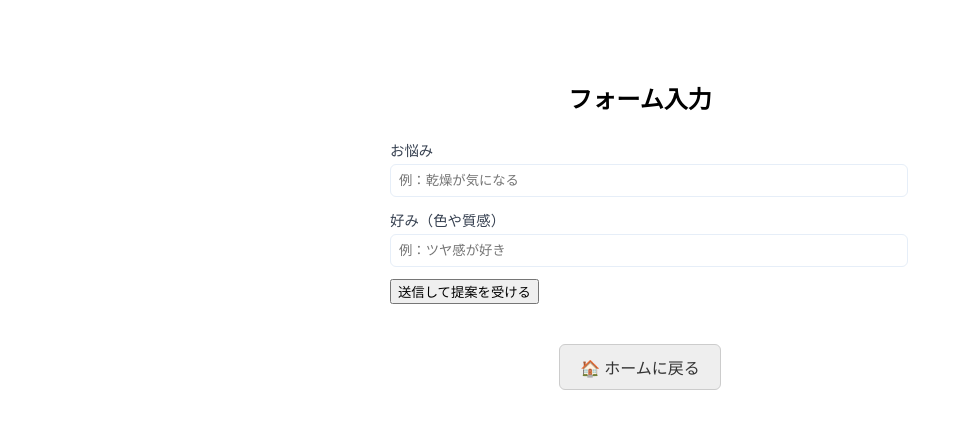
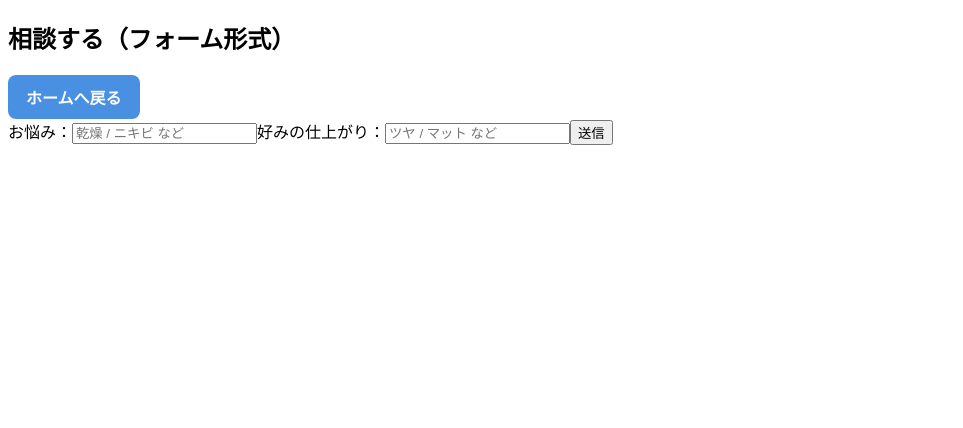
Before and after one commit to wotaku20021012-boop/n1, a Nuxt app: page /form in a window 1280 px wide. Shown: the top 428 px of the page, without its empty margins (0-963 px from the left). Built offline with nearby package versions, Linux system fonts and the light colour scheme.

Commit message:
バックエンドとのapi接続

```diff
--- a/app/pages/chat.vue
+++ b/app/pages/chat.vue
@@ -1,134 +1,98 @@
 <template>
   <div class="chat-panel">
-    <h2>相談する</h2>
+    <h2>相談する（チャット形式）</h2>
 
-    <div class="question-box" v-if="currentQuestion">
-      <p class="question">{{ currentQuestion.text }}</p>
+    <!-- 戻るボタン -->
+    <NuxtLink
+  to="/"
+  class="home-button"
+>
+  ホームへ戻る
+</NuxtLink>
+
+
+    <!-- 質問 -->
+    <div v-if="question">
+      <p>{{ question.text }}</p>
 
       <div class="choices">
-        <button
-          v-for="(choice, index) in currentQuestion.choices"
-          :key="index"
-          @click="selectChoice(choice.next)"
-        >
-          {{ choice.label }}
+        <button v-for="opt in options" :key="opt.id" @click="choose(opt)">
+          {{ opt.text }}
         </button>
       </div>
     </div>
 
-    <div v-else>
-      <p>あなたにおすすめの商品は「{{ result }}」です！ 🎉</p>
-      <button @click="reset">もう一度やる</button>
+    <!-- 結果 -->
+    <div v-else-if="result.length > 0">
+      <h3>おすすめ商品</h3>
+      <ul>
+        <li v-for="item in result" :key="item.id">
+          {{ item.name }}（{{ item.price }}円）
+        </li>
+      </ul>
+      <button @click="reset">もう一度</button>
     </div>
-
-    <!-- ▼ ここが追加した【ホームに戻るボタン】 -->
-    <div class="back-area">
-      <NuxtLink to="/" class="back-btn">🏠 ホームに戻る</NuxtLink>
-    </div>
-    <!-- ▲ ここまで追加 -->
   </div>
 </template>
 
 <script setup>
-import { ref, computed } from "vue";
+import { ref, onMounted } from "vue";
+import axios from "axios";
 
-// 質問データ
-const questions = [
-  {
-    id: 0,
-    text: "どんなジャンルの商品をお探しですか？",
-    choices: [
-      { label: "スキンケア", next: 1 },
-      { label: "メイク", next: 2 },
-    ],
-  },
-  {
-    id: 1,
-    text: "肌のタイプを教えてください",
-    choices: [
-      { label: "乾燥肌", next: "result1" },
-      { label: "脂性肌", next: "result2" },
-    ],
-  },
-  {
-    id: 2,
-    text: "どんな印象に見せたいですか？",
-    choices: [
-      { label: "ナチュラル", next: "result3" },
-      { label: "華やか", next: "result4" },
-    ],
-  },
-];
+const question = ref(null);
+const options = ref([]);
+const result = ref([]);
 
-const results = {
-  result1: "保湿クリーム",
-  result2: "皮脂コントロールローション",
-  result3: "ナチュラルメイクセット",
-  result4: "グロッシーメイクセット",
-};
+const API = "http://localhost:5215/api/chat";
 
-const currentIndex = ref(0);
-const result = ref(null);
+onMounted(() => loadQuestion(1));
 
-const currentQuestion = computed(() =>
-  typeof currentIndex.value === "number" ? questions[currentIndex.value] : null
-);
+async function loadQuestion(id) {
+  const res = await axios.get(`${API}/question/${id}`);
+  question.value = res.data.question;
+  options.value = res.data.options;
+}
 
-function selectChoice(next) {
-  if (typeof next === "string") {
-    result.value = results[next];
-    currentIndex.value = null;
+async function choose(opt) {
+  const res = await axios.get(
+    `${API}/next?questionId=${question.value.id}&optionId=${opt.id}`
+  );
+
+  if (res.data.nextQuestionId) {
+    loadQuestion(res.data.nextQuestionId);
   } else {
-    currentIndex.value = next;
+    result.value = res.data.result;
+    question.value = null;
   }
 }
 
 function reset() {
-  currentIndex.value = 0;
-  result.value = null;
+  result.value = [];
+  loadQuestion(1);
 }
 </script>
 
 <style scoped>
-.chat-panel {
-  max-width: 500px;
-  margin: auto;
-  padding: 20px;
-  text-align: center;
-}
-.question-box {
-  background: #f9fbfc;
-  border-radius: 8px;
-  padding: 16px;
+.back-btn {
+  padding: 6px 12px;
+  margin-bottom: 12px;
+  background: #ddd;
+  border-radius: 6px;
 }
 .choices button {
-  margin: 8px;
+  margin: 6px;
   padding: 8px 16px;
-  background: #e6f0ff;
-  border: 1px solid #b0c4de;
-  border-radius: 6px;
-  cursor: pointer;
-}
-.choices button:hover {
-  background: #d0e4ff;
 }
 
-/* ▼ 追加したスタイル */
-.back-area {
-  margin-top: 40px;
+.home-button {
+  display: inline-block;
+  padding: 10px 18px;
+  background: #4a90e2;
+  color: white;
+  border-radius: 8px;
+  text-align: center;
+  font-weight: bold;
+  text-decoration: none;
 }
 
-.back-btn {
-  display: inline-block;
-  padding: 10px 20px;
-  background: #eee;
-  border-radius: 6px;
-  text-decoration: none;
-  color: #333;
-  border: 1px solid #ccc;
-}
-
-.back-btn:hover {
-  background: #ddd;
-}
 </style>
--- a/app/pages/form.vue
+++ b/app/pages/form.vue
@@ -1,79 +1,72 @@
 <template>
-  <div class="form-page">
+  <div class="form-panel">
+    <h2>相談する（フォーム形式）</h2>
 
-    <h2 class="title">フォーム入力</h2>
+     <NuxtLink
+  to="/"
+  class="home-button"
+>
+  ホームへ戻る
+</NuxtLink>
 
-    <!-- ▼ ChatForm コンポーネントを使用 -->
-    <ChatForm @submit="handleSubmit" />
+    <form @submit.prevent="submitForm">
+      <label>お悩み：</label>
+      <input v-model="problem" placeholder="乾燥 / ニキビ など" />
 
-    <!-- ▼ ホームに戻るボタン -->
-    <div class="back-area">
-      <NuxtLink to="/" class="back-btn">🏠 ホームに戻る</NuxtLink>
+      <label>好みの仕上がり：</label>
+      <input v-model="preference" placeholder="ツヤ / マット など" />
+
+      <button type="submit">送信</button>
+    </form>
+
+    <div v-if="result">
+      <h3>おすすめ商品</h3>
+
+      <div v-if="Array.isArray(result)">
+        <ul>
+          <li v-for="item in result" :key="item.id">
+            {{ item.name }}（{{ item.price }}円）
+          </li>
+        </ul>
+      </div>
+
+      <p v-else>{{ result }}</p>
     </div>
-
-    <!-- ▼ 結果表示 -->
-    <div v-if="result" class="result-box">
-      <p>あなたにおすすめの商品は「{{ result }}」です！ 🎉</p>
-    </div>
-
   </div>
 </template>
 
-<script setup lang="ts">
+<script setup>
 import { ref } from "vue";
+import axios from "axios";
 
-const result = ref<string | null>(null);
+const API = "http://localhost:5215/api/form/submit";
 
-function handleSubmit(data: { problem: string; preference: string }) {
-  console.log("フォーム送信:", data);
+const problem = ref("");
+const preference = ref("");
+const result = ref(null);
 
-  if (data.problem.includes("乾燥")) {
-    result.value = "高保湿クリーム";
-  } else if (data.preference.includes("ツヤ")) {
-    result.value = "ツヤ系ファンデーション";
-  } else {
-    result.value = "ベーシックケアセット";
-  }
+async function submitForm() {
+  const res = await axios.post(API, {
+    problem: problem.value,
+    preference: preference.value,
+  });
+
+  result.value = res.data.result;
 }
 </script>
 
 <style scoped>
-.form-page {
-  max-width: 500px;
-  margin: 40px auto;
-  padding: 20px;
+.back-btn {
+  margin-bottom: 12px;
 }
-
-.title {
+.home-button {
+  display: inline-block;
+  padding: 10px 18px;
+  background: #4a90e2;
+  color: white;
+  border-radius: 8px;
   text-align: center;
-  margin-bottom: 24px;
-}
-
-.back-area {
-  margin-top: 40px;
-  text-align: center;
-}
-
-.back-btn {
-  display: inline-block;
-  padding: 10px 20px;
-  background: #eee;
-  border-radius: 6px;
+  font-weight: bold;
   text-decoration: none;
-  color: #333;
-  border: 1px solid #ccc;
-}
-
-.back-btn:hover {
-  background: #ddd;
-}
-
-.result-box {
-  margin-top: 30px;
-  padding: 16px;
-  background: #f9fbfc;
-  border-radius: 8px;
-  border: 1px solid #e4e4e4;
-  text-align: center;
 }
 </style>
```
